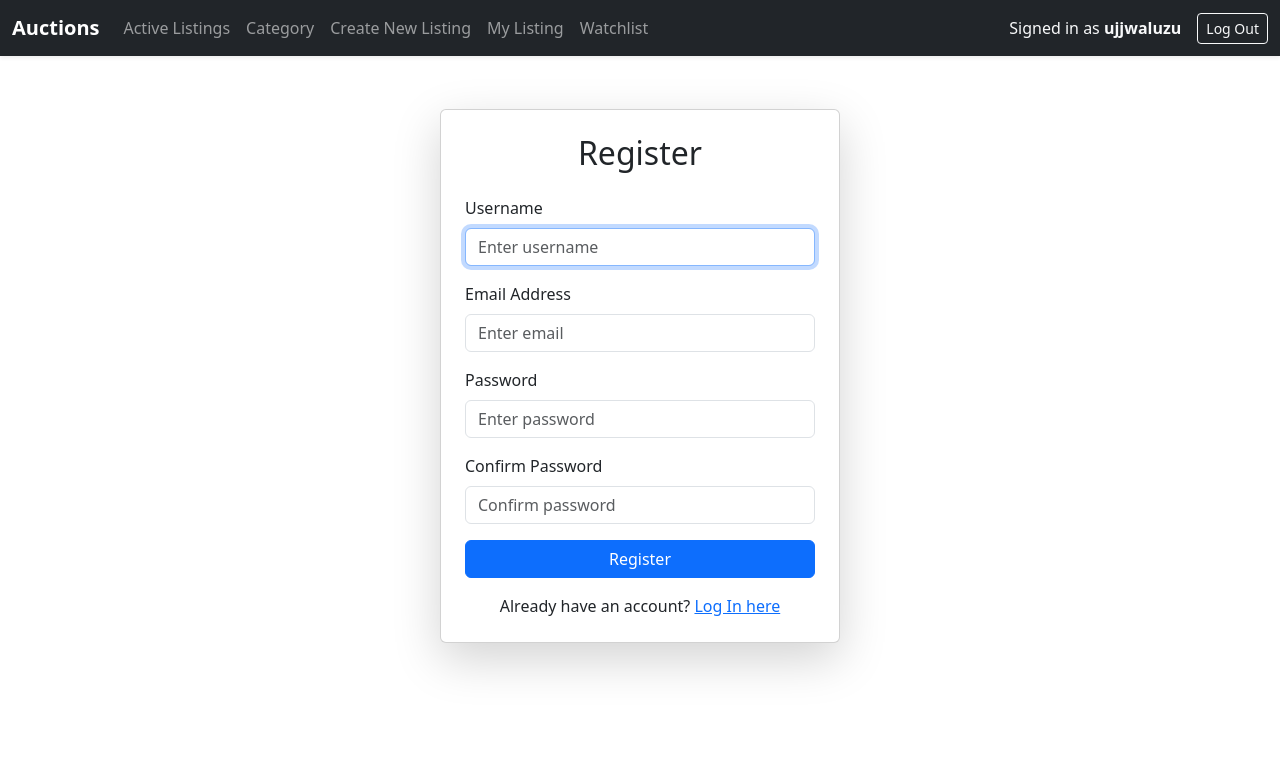
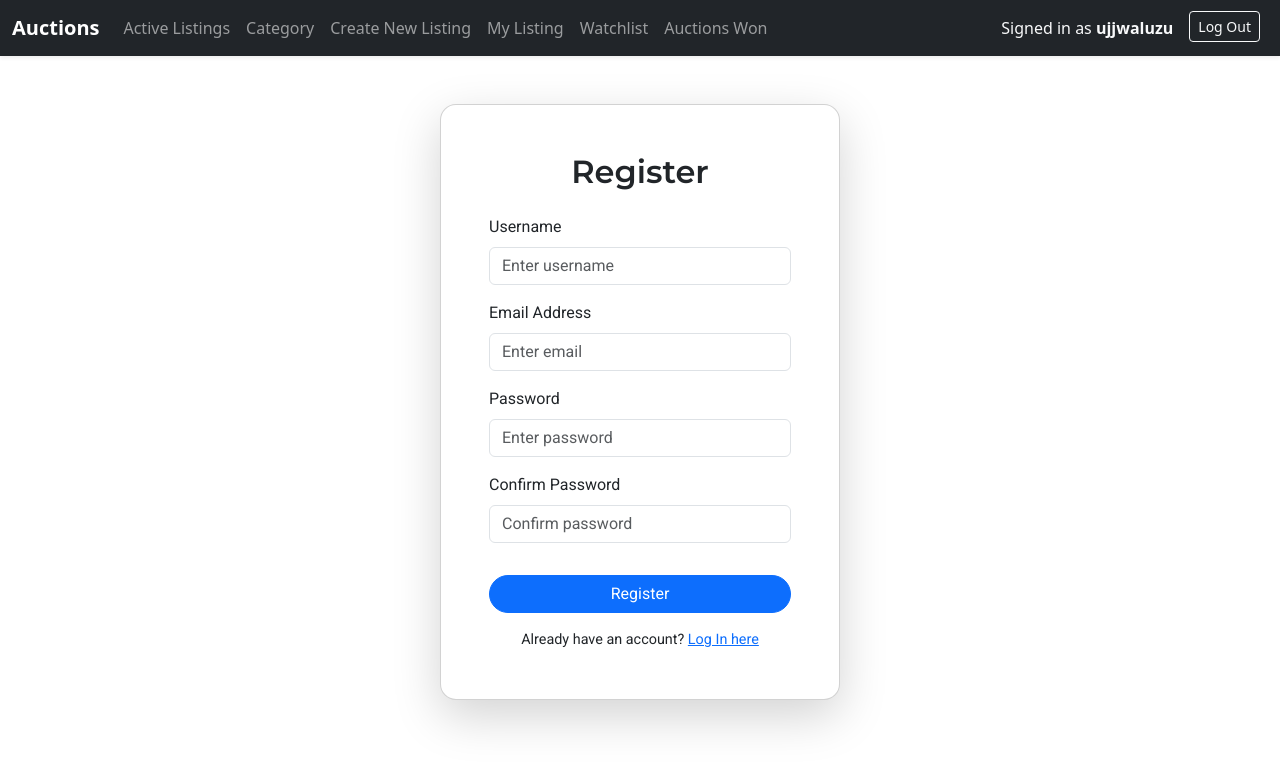
Before and after one commit to ujjwaluzu/cs50w-commerce, a Django app: template auctions/templates/auctions/register.html in a window 1280 px wide. Shown: the top 768 px of the page. Run offline with Django 3.2, Linux system fonts and the light colour scheme; the template is opened without the code that fills it, so the values that code supplies are empty; a user stored in the database is signed in; parts of the project's set-up code (start-up, migrations or seed data) failed here and were passed over.

Commit message:
styled login and register

```diff
--- a/auctions/templates/auctions/layout.html
+++ b/auctions/templates/auctions/layout.html
@@ -54,26 +54,26 @@
                         <li class="nav-item">
                             <a class="nav-link" href="{% url 'watchlist' %}">Watchlist</a>
                         </li>
+                        <li class="nav-item">
+                            <a class="nav-link" href="{% url 'auctionswon' %}">Auctions Won</a>
+                        </li>
                         {% endif %}
                     </ul>
 
                     <ul class="navbar-nav align-items-center">
                     {% if user.is_authenticated %}
-                        <li class="nav-item">
+                        <li class="nav-item d-flex flex-wrap align-items-center">
                         <span class="text-light me-3">Signed in as <strong>{{ user.username }}</strong></span>
-                        </li>
-                        <li class="nav-item">
-                            <a class="btn btn-outline-light btn-sm" href="{% url 'logout' %}">Log Out</a>
+                        <a class="btn btn-outline-light btn-sm me-2 mb-1" href="{% url 'logout' %}">Log Out</a>
                         </li>
                     {% else %}
-                        <li class="nav-item me-2">
-                            <a class="btn btn-outline-light btn-sm" href="{% url 'login' %}">Log In</a>
-                        </li>
-                        <li class="nav-item">
-                            <a class="btn btn-light btn-sm" href="{% url 'register' %}">Register</a>
+                    <li class="nav-item d-flex flex-wrap">
+            <a class="btn btn-outline-light btn-sm me-2 mb-1" href="{% url 'login' %}">Log In</a>
+            <a class="btn btn-light btn-sm mb-1" href="{% url 'register' %}">Register</a>
         </li>
     {% endif %}
 </ul>
+
 
                 </div>
             </div>
--- a/auctions/templates/auctions/register.html
+++ b/auctions/templates/auctions/register.html
@@ -1,40 +1,61 @@
 {% extends "auctions/layout.html" %}
 
 {% block body %}
-    <div class="d-flex justify-content-center align-items-center" style="min-height: 80vh;">
-    <div class="card shadow-lg p-4" style="width: 400px;">
-        <h2 class="text-center mb-4">Register</h2>
+<div class="d-flex justify-content-center align-items-center py-5 px-2" style="min-height: 80vh; font-family: 'Roboto', sans-serif;">
+    <div class="card shadow-lg p-4 p-sm-5" style="width: 100%; max-width: 400px; border-radius: 1rem;">
+
+        <h2 class="text-center mb-4" style="font-family: 'Montserrat', sans-serif; font-weight: 600;">Register</h2>
 
         {% if message %}
             <div class="alert alert-danger text-center">{{ message }}</div>
         {% endif %}
 
-        <form action="{% url 'register' %}" method="post">
+        <form action="{% url 'register' %}" method="post" novalidate>
             {% csrf_token %}
+
             <div class="mb-3">
-                <label class="form-label">Username</label>
-                <input class="form-control" autofocus type="text" name="username" placeholder="Enter username">
+                <label class="form-label" style="font-weight: 500;">Username</label>
+                <input type="text" name="username" class="form-control" placeholder="Enter username" required>
             </div>
+
             <div class="mb-3">
-                <label class="form-label">Email Address</label>
-                <input class="form-control" type="email" name="email" placeholder="Enter email">
+                <label class="form-label" style="font-weight: 500;">Email Address</label>
+                <input type="email" name="email" class="form-control" placeholder="Enter email" required>
             </div>
+
             <div class="mb-3">
-                <label class="form-label">Password</label>
-                <input class="form-control" type="password" name="password" placeholder="Enter password">
+                <label class="form-label" style="font-weight: 500;">Password</label>
+                <input type="password" name="password" class="form-control" placeholder="Enter password" required>
             </div>
+
             <div class="mb-3">
-                <label class="form-label">Confirm Password</label>
-                <input class="form-control" type="password" name="confirmation" placeholder="Confirm password">
+                <label class="form-label" style="font-weight: 500;">Confirm Password</label>
+                <input type="password" name="confirmation" class="form-control" placeholder="Confirm password" required>
             </div>
-            <button class="btn btn-primary w-100" type="submit">Register</button>
+
+            <button type="submit" class="btn btn-primary w-100 mt-3 rounded-pill">Register</button>
         </form>
 
-        <p class="text-center mt-3 mb-0">Already have an account?
-            <a href="{% url 'login' %}">Log In here</a>
+        <p class="text-center mt-3 mb-0" style="font-size: 0.9rem;">
+            Already have an account? <a href="{% url 'login' %}">Log In here</a>
         </p>
+
     </div>
 </div>
 
+<!-- <style>
+    /* Smooth focus and consistent look for inputs */
+    input:focus {
+        outline: none;
+        box-shadow: 0 0 0 0.2rem rgba(0, 123, 255, 0.25);
+        border-color: #80bdff;
+    }
 
+    /* Mobile-friendly padding */
+    @media (max-width: 576px) {
+        .card {
+            padding: 2rem 1rem;
+        }
+    }
+</style> -->
 {% endblock %}
--- a/auctions/urls.py
+++ b/auctions/urls.py
@@ -18,5 +18,7 @@ urlpatterns = [
     path('category/', views.CategoryShow, name="category"),
     path("categories/<int:category_id>/", views.category_listings, name="category_listings"),
     path("mylisting/", views.Mylisting, name="mylisting"),
-     path("delete_listing/<int:listing_id>/", views.delete_listing, name="delete_listing")
+    path("delete_listing/<int:listing_id>/", views.delete_listing, name="delete_listing"),
+    path("auctions_won", views.AuctionsWon, name="auctionswon")
+
 ]
```
Also changed, not shown: auctions/templates/auctions/listing_details.html (+33 -42 lines), auctions/templates/auctions/login.html (+6 -9 lines), auctions/templates/auctions/newlisting.html (+39 -8 lines), auctions/views.py (+15 -5 lines), db.sqlite3. Lines whose indentation alone changed are shown as unchanged.
